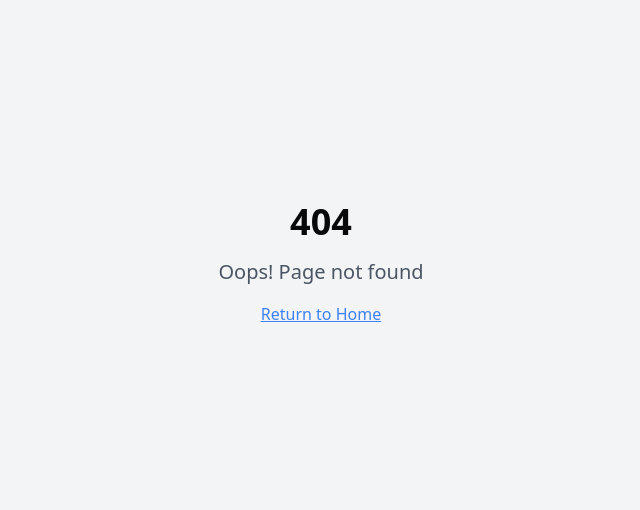
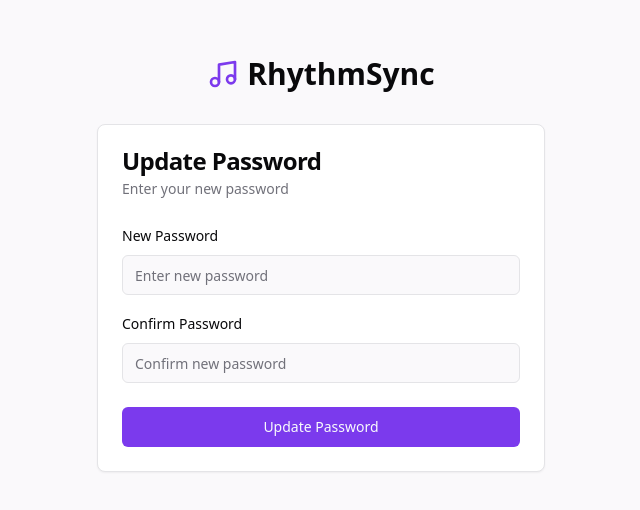
Before and after one commit to Pickelstif/rhythm-mono, a React (Vite) app: page /auth/reset-password in a window 1280 px wide. Before the commit this address had no page. Shown: the part 136-646 px from the top of the page, without its empty margins (319-959 px from the left). Built offline with nearby package versions, Linux system fonts and the light colour scheme.

Commit message:
feat: Implement reset password functionality

```diff
--- a/src/App.tsx
+++ b/src/App.tsx
@@ -24,6 +24,7 @@ const App = () => (
           <Routes>
             <Route path="/" element={<Landing />} />
             <Route path="/auth" element={<Auth />} />
+            <Route path="/auth/reset-password" element={<Auth />} />
             <Route path="/dashboard" element={
               <ProtectedRoute>
                 <Index />
--- a/src/context/AuthContext.tsx
+++ b/src/context/AuthContext.tsx
@@ -11,6 +11,8 @@ type AuthContextType = {
   signIn: (email: string, password: string) => Promise<void>;
   signUp: (email: string, password: string, name: string) => Promise<void>;
   signOut: () => Promise<void>;
+  resetPassword: (email: string) => Promise<void>;
+  updatePassword: (password: string) => Promise<void>;
   loading: boolean;
 };
 
@@ -88,6 +90,45 @@ export const AuthProvider = ({ children }: { children: React.ReactNode }) => {
     }
   };
 
+  const resetPassword = async (email: string) => {
+    try {
+      setLoading(true);
+      const { error } = await supabase.auth.resetPasswordForEmail(email, {
+        redirectTo: `${window.location.origin}/auth/reset-password`,
+      });
+
+      if (error) {
+        throw error;
+      }
+
+      toast.success('Password reset instructions sent to your email');
+    } catch (error: any) {
+      toast.error(error.message || 'Error resetting password');
+      throw error;
+    } finally {
+      setLoading(false);
+    }
+  };
+
+  const updatePassword = async (password: string) => {
+    try {
+      setLoading(true);
+      const { error } = await supabase.auth.updateUser({ password });
+
+      if (error) {
+        throw error;
+      }
+
+      toast.success('Password updated successfully');
+      navigate('/');
+    } catch (error: any) {
+      toast.error(error.message || 'Error updating password');
+      throw error;
+    } finally {
+      setLoading(false);
+    }
+  };
+
   const signOut = async () => {
     try {
       setLoading(true);
@@ -101,7 +142,16 @@ export const AuthProvider = ({ children }: { children: React.ReactNode }) => {
   };
 
   return (
-    <AuthContext.Provider value={{ session, user, signIn, signUp, signOut, loading }}>
+    <AuthContext.Provider value={{
+      session,
+      user,
+      signIn,
+      signUp,
+      signOut,
+      resetPassword,
+      updatePassword,
+      loading
+    }}>
       {children}
     </AuthContext.Provider>
   );
--- a/src/pages/Auth.tsx
+++ b/src/pages/Auth.tsx
@@ -1,24 +1,36 @@
 
-import React, { useState } from 'react';
+import React, { useState, useEffect } from 'react';
 import { useAuth } from '@/context/AuthContext';
-import { useNavigate, Navigate } from 'react-router-dom';
+import { useNavigate, Navigate, useLocation } from 'react-router-dom';
 import { Button } from '@/components/ui/button';
 import { Input } from '@/components/ui/input';
 import { Label } from '@/components/ui/label';
 import { Card, CardContent, CardDescription, CardFooter, CardHeader, CardTitle } from '@/components/ui/card';
 import { Music } from 'lucide-react';
 import { Tabs, TabsContent, TabsList, TabsTrigger } from "@/components/ui/tabs";
+import { AlertCircle } from "lucide-react";
+import { Alert, AlertDescription } from "@/components/ui/alert";
 
 const Auth = () => {
-  const { signIn, signUp, user, loading } = useAuth();
+  const { signIn, signUp, resetPassword, updatePassword, user, loading } = useAuth();
   const navigate = useNavigate();
+  const location = useLocation();
   const [email, setEmail] = useState('');
   const [password, setPassword] = useState('');
+  const [confirmPassword, setConfirmPassword] = useState('');
   const [name, setName] = useState('');
   const [isLoading, setIsLoading] = useState(false);
   const [error, setError] = useState<string | null>(null);
+  const [mode, setMode] = useState<'signin' | 'signup' | 'reset' | 'update'>('signin');
 
-  if (user) {
+  useEffect(() => {
+    // Check if we're on the reset-password route
+    if (location.pathname.includes('/reset-password')) {
+      setMode('update');
+    }
+  }, [location]);
+
+  if (user && mode !== 'update') {
     return <Navigate to="/" />;
   }
 
@@ -48,6 +60,167 @@ const Auth = () => {
     }
   };
 
+  const handleResetPassword = async (e: React.FormEvent) => {
+    e.preventDefault();
+    setError(null);
+    setIsLoading(true);
+    try {
+      await resetPassword(email);
+    } catch (err) {
+      setError('Failed to send reset password email. Please try again.');
+    } finally {
+      setIsLoading(false);
+    }
+  };
+
+  const handleUpdatePassword = async (e: React.FormEvent) => {
+    e.preventDefault();
+    setError(null);
+
+    if (password !== confirmPassword) {
+      setError('Passwords do not match');
+      return;
+    }
+
+    setIsLoading(true);
+    try {
+      await updatePassword(password);
+    } catch (err) {
+      setError('Failed to update password. Please try again.');
+    } finally {
+      setIsLoading(false);
+    }
+  };
+
+  const renderForgotPassword = () => (
+    <Card>
+      <CardHeader>
+        <CardTitle>Reset Password</CardTitle>
+        <CardDescription>
+          Enter your email to receive a password reset link
+        </CardDescription>
+      </CardHeader>
+      <form onSubmit={handleResetPassword}>
+        <CardContent className="space-y-4">
+          <div className="space-y-2">
+            <Label htmlFor="reset-email">Email</Label>
+            <Input
+              id="reset-email"
+              type="email"
+              placeholder="Enter your email"
+              value={email}
+              onChange={(e) => setEmail(e.target.value)}
+              required
+            />
+          </div>
+          {error && (
+            <Alert variant="destructive">
+              <AlertCircle className="h-4 w-4" />
+              <AlertDescription>{error}</AlertDescription>
+            </Alert>
+          )}
+        </CardContent>
+        <CardFooter className="flex flex-col space-y-2">
+          <Button
+            type="submit"
+            className="w-full"
+            disabled={isLoading || loading}
+          >
+            {isLoading ? 'Sending...' : 'Send Reset Link'}
+          </Button>
+          <Button
+            type="button"
+            variant="ghost"
+            className="w-full"
+            onClick={() => setMode('signin')}
+          >
+            Back to Sign In
+          </Button>
+        </CardFooter>
+      </form>
+    </Card>
+  );
+
+  const renderUpdatePassword = () => (
+    <Card>
+      <CardHeader>
+        <CardTitle>Update Password</CardTitle>
+        <CardDescription>
+          Enter your new password
+        </CardDescription>
+      </CardHeader>
+      <form onSubmit={handleUpdatePassword}>
+        <CardContent className="space-y-4">
+          <div className="space-y-2">
+            <Label htmlFor="new-password">New Password</Label>
+            <Input
+              id="new-password"
+              type="password"
+              placeholder="Enter new password"
+              value={password}
+              onChange={(e) => setPassword(e.target.value)}
+              required
+            />
+          </div>
+          <div className="space-y-2">
+            <Label htmlFor="confirm-password">Confirm Password</Label>
+            <Input
+              id="confirm-password"
+              type="password"
+              placeholder="Confirm new password"
+              value={confirmPassword}
+              onChange={(e) => setConfirmPassword(e.target.value)}
+              required
+            />
+          </div>
+          {error && (
+            <Alert variant="destructive">
+              <AlertCircle className="h-4 w-4" />
+              <AlertDescription>{error}</AlertDescription>
+            </Alert>
+          )}
+        </CardContent>
+        <CardFooter>
+          <Button
+            type="submit"
+            className="w-full"
+            disabled={isLoading || loading}
+          >
+            {isLoading ? 'Updating...' : 'Update Password'}
+          </Button>
+        </CardFooter>
+      </form>
+    </Card>
+  );
+
+  if (mode === 'reset') {
+    return (
+      <div className="min-h-screen bg-background flex flex-col items-center justify-center p-4 md:p-8">
+        <div className="w-full max-w-md">
+          <div className="flex items-center justify-center mb-8">
+            <Music className="h-8 w-8 text-rhythm-600 mr-2" />
+            <h1 className="text-3xl font-bold text-center">RhythmSync</h1>
+          </div>
+          {renderForgotPassword()}
+        </div>
+      </div>
+    );
+  }
+
+  if (mode === 'update') {
+    return (
+      <div className="min-h-screen bg-background flex flex-col items-center justify-center p-4 md:p-8">
+        <div className="w-full max-w-md">
+          <div className="flex items-center justify-center mb-8">
+            <Music className="h-8 w-8 text-rhythm-600 mr-2" />
+            <h1 className="text-3xl font-bold text-center">RhythmSync</h1>
+          </div>
+          {renderUpdatePassword()}
+        </div>
+      </div>
+    );
+  }
+
   return (
     <div className="min-h-screen bg-background flex flex-col items-center justify-center p-4 md:p-8">
       <div className="w-full max-w-md">
@@ -56,7 +229,7 @@ const Auth = () => {
           <h1 className="text-3xl font-bold text-center">RhythmSync</h1>
         </div>
 
-        <Tabs defaultValue="signin" className="w-full">
+        <Tabs defaultValue="signin" className="w-full" value={mode} onValueChange={(value) => setMode(value as 'signin' | 'signup')}>
           <TabsList className="grid w-full grid-cols-2 mb-6">
             <TabsTrigger value="signin">Sign In</TabsTrigger>
             <TabsTrigger value="signup">Sign Up</TabsTrigger>
@@ -94,7 +267,20 @@ const Auth = () => {
                       required
                     />
                   </div>
-                  {error && <p className="text-sm text-destructive">{error}</p>}
+                  {error && (
+                    <Alert variant="destructive">
+                      <AlertCircle className="h-4 w-4" />
+                      <AlertDescription>{error}</AlertDescription>
+                    </Alert>
+                  )}
+                  <Button
+                    type="button"
+                    variant="link"
+                    className="px-0 font-normal h-auto"
+                    onClick={() => setMode('reset')}
+                  >
+                    Forgot password?
+                  </Button>
                 </CardContent>
                 <CardFooter>
                   <Button
@@ -151,7 +337,12 @@ const Auth = () => {
                       required
                     />
                   </div>
-                  {error && <p className="text-sm text-destructive">{error}</p>}
+                  {error && (
+                    <Alert variant="destructive">
+                      <AlertCircle className="h-4 w-4" />
+                      <AlertDescription>{error}</AlertDescription>
+                    </Alert>
+                  )}
                 </CardContent>
                 <CardFooter>
                   <Button
```
